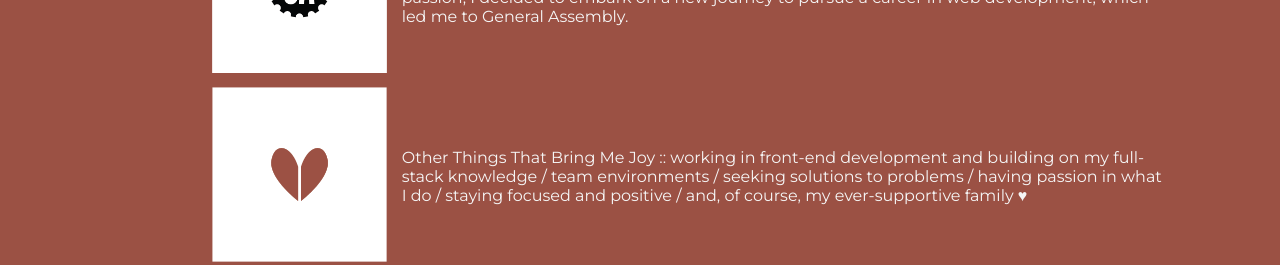
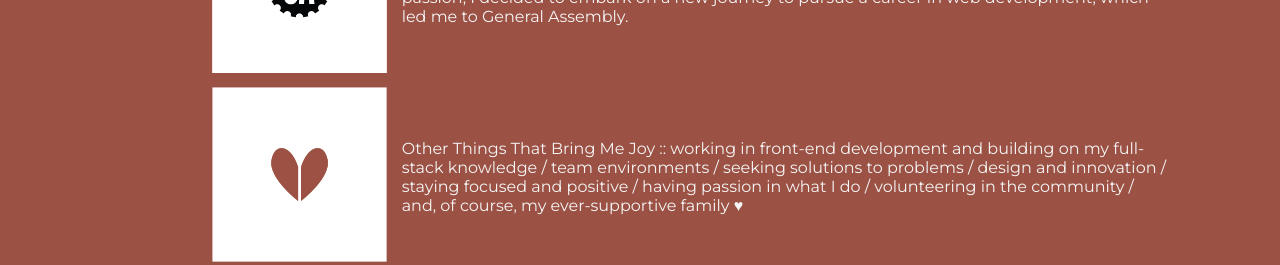
Before and after one commit to dcamriff/dcamriff_portfolio, a React (Create React App) app: page / in a window 1280 px wide. Shown: the part 1300-1565 px from the top of the page. Built offline with nearby package versions, Linux system fonts and the light colour scheme.

Commit message:
Revisions to About Me

```diff
--- a/src/components/About.js
+++ b/src/components/About.js
@@ -47,7 +47,7 @@ const About = () => {
                 <img src={HeartImage} alt="heart"/>
                 </AboutImage>
                 <AboutText>
-                <p>Other Things That Bring Me Joy :: working in front-end development and building on my full-stack knowledge / team environments / seeking solutions to problems / having passion in what I do / staying focused and positive / and, of course, my ever-supportive family <span>&hearts;</span></p>
+                <p>Other Things That Bring Me Joy :: working in front-end development and building on my full-stack knowledge / team environments / seeking solutions to problems / design and innovation / staying focused and positive / having passion in what I do / volunteering in the community / and, of course, my ever-supportive family <span>&hearts;</span></p>
                 </AboutText>
             </AboutCard>
             </div>
```
